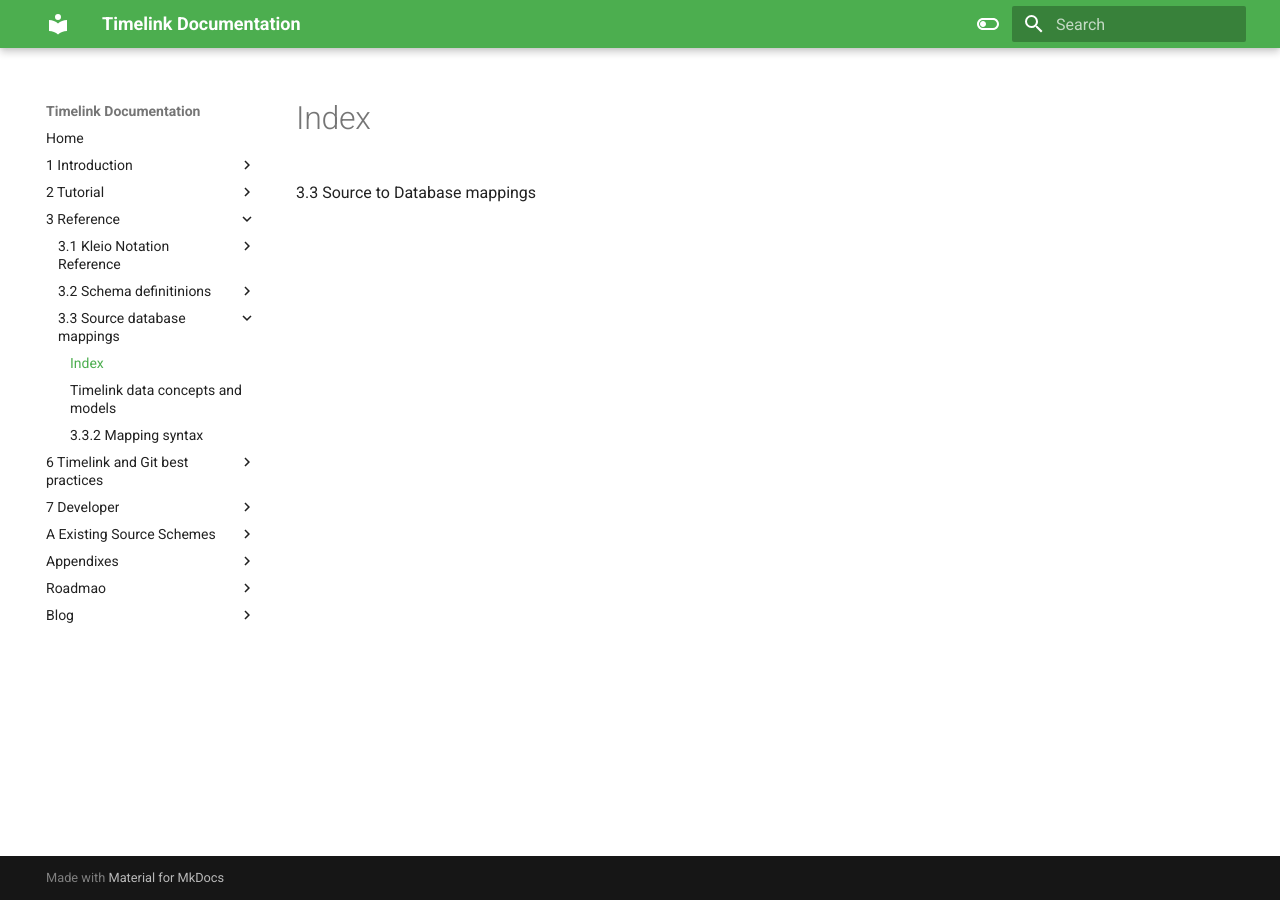
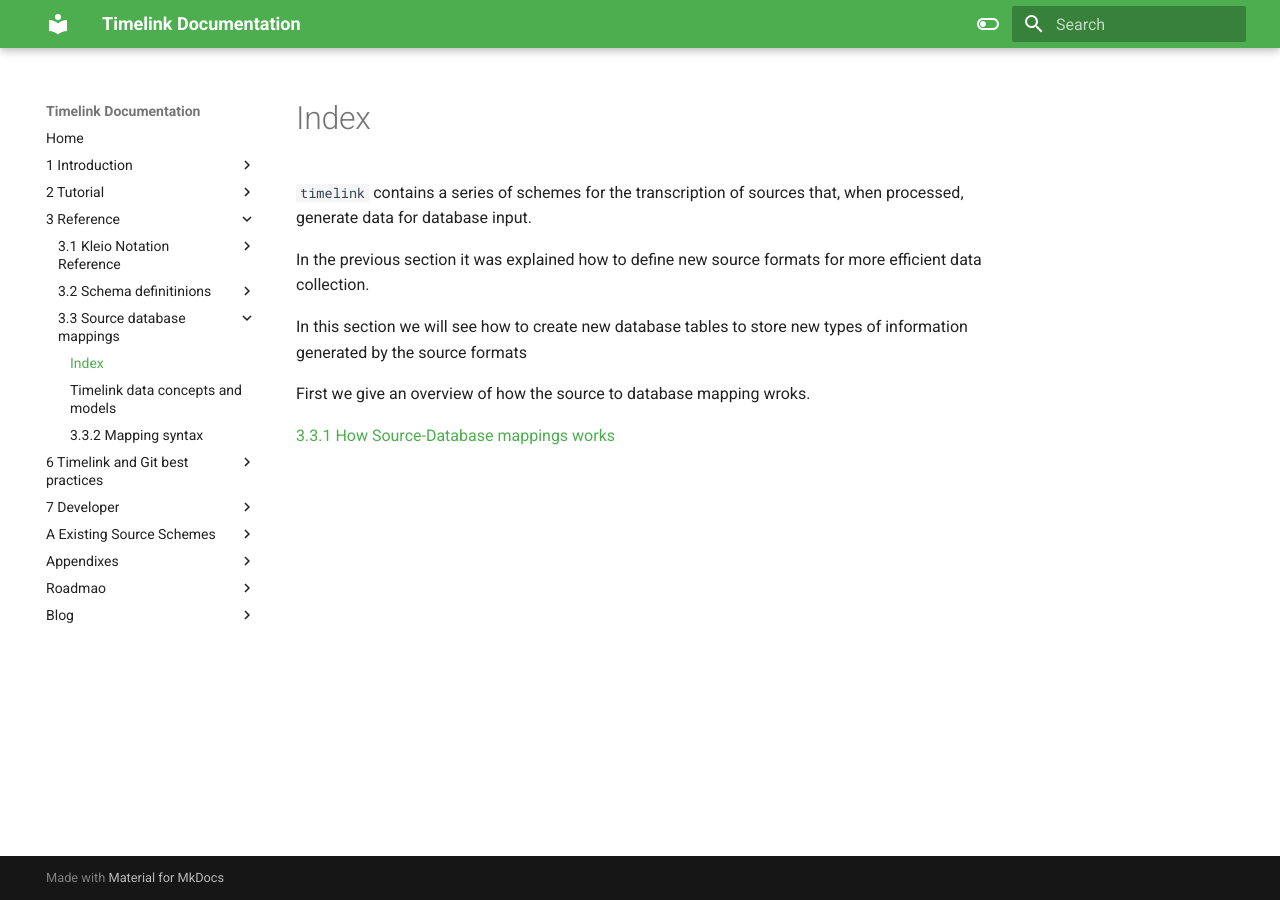
Before and after one commit to time-link/timelink-docs, an MkDocs documentation site: the page built from docs/3_Reference/3.3_Source_database_mappings/index.md, in a window 1280 px wide. Built offline with MkDocs 1.6.1 and Material for MkDocs 9.7.7, drawn with Linux system fonts in a browser that asks for light colours.

Commit message:
vault backup: 2025-06-16 16:07:19

```diff
--- a/docs/3_Reference/3.3_Source_database_mappings/index.md
+++ b/docs/3_Reference/3.3_Source_database_mappings/index.md
@@ -1 +1,9 @@
-3.3 Source to Database mappings
+`timelink` contains a series of schemes for the transcription of sources that, when processed, generate data for database input.
+
+In the previous section it was explained how to define new source formats for more efficient data collection.
+
+In this section we will see how to create new database tables to store new types of information generated by the source formats
+
+First we give an overview of how the source to database mapping wroks.
+
+[3.3.1 How Source-Database mappings works](3.3.1%20How%20Source-Database%20mappings%20works.md)
```
